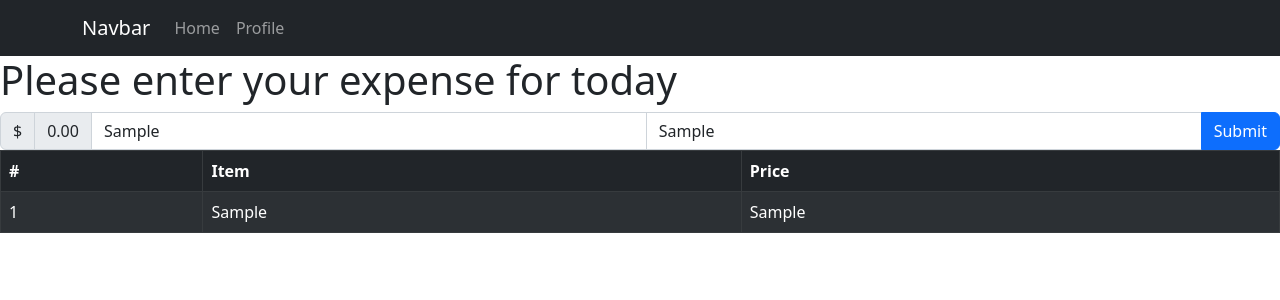
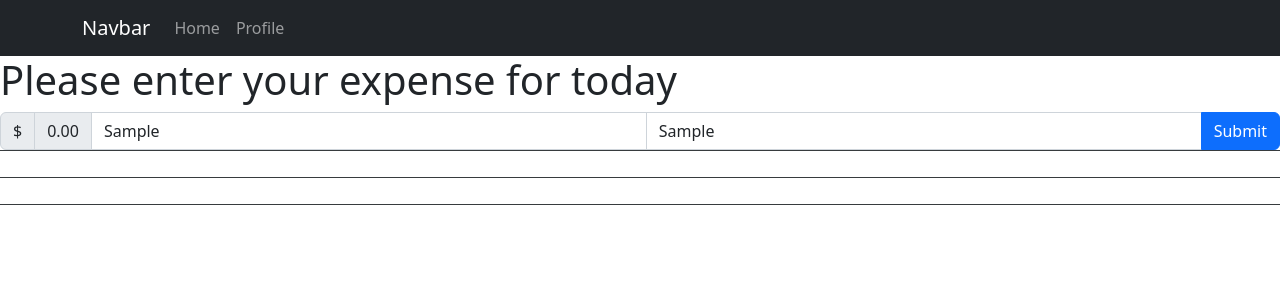
Before and after one commit to puneet2121/-Expense--racker, a React (Create React App) app in the folder front-end/: page /home in a window 1280 px wide. Both pictures are taken after typing "Sample", "Sample" into the empty fields and a click on the button "Submit". Shown: the top 300 px of the page. Built offline with nearby package versions, Linux system fonts and the light colour scheme.

Commit message:
issues with table

```diff
--- a/front-end/src/components/Home.jsx
+++ b/front-end/src/components/Home.jsx
@@ -10,35 +10,40 @@ const Home = () => {
     price: "",
   });
   // Setting up another data for the storage purpose so I can use this to use OnSubmit
-  const [data, setData] = useState([{
+  const [data, setData] = useState([
+    {
       item: [],
       price: "",
-  }]);
-  const [items,setItems] = useState([]);
-  const [prices,setPrices] = useState([]);
+    },
+  ]);
+  const [items, setItems] = useState([]);
+  const [prices, setPrices] = useState([]);
   let name, value;
   const getData = (e) => {
     name = e.target.name;
     value = e.target.value;
     setState({ ...state, [name]: value });
   };
-  console.log(items)
+  console.log(items);
   const handleClick = (e) => {
     e.preventDefault();
-    setItems(current => [state.item,...current])
-    setPrices(current => [state.price,...current])
-    console.log(items)
-    setData([{ ...state,
+    setItems((current) => [state.item, ...current]);
+    setPrices((current) => [state.price, ...current]);
+    console.log(items);
+    setData([
+      {
+        ...state,
         item: state.item,
         items: items,
         price: state.price,
-      prices: prices }]); // Using data for onSubmit handler
+        prices: prices,
+      },
+    ]); // Using data for onSubmit handler
+  };
 
-  };
-  console.log(data)
-  data.map((el,id) => {
-    console.log(el,id)
-  })
+  data.map((el, id) => {
+    console.log(el, id);
+  });
 
   return (
     <>
@@ -66,31 +71,27 @@ const Home = () => {
       </InputGroup>
 
       <Table striped bordered hover variant="dark">
-        <thead>
+
           <tr>
             <th>#</th>
             <th>Item</th>
             <th>Price</th>
           </tr>
-        </thead>
-        <tbody>
-       { items.map((element,id) => {
-        console.log('DATAR',element)
-          return <>
+
+
+
+            {prices.map((el,id) => {
+              return<>
               <tr>
               <td>{id + 1}</td>
-          <td>{element}</td>
-          <td>
-            {items.map((el) => {
-              return <>{el}</>
+              <td>{el}</td>
+              <td>{data.item}</td>
+              </tr>
+            </>
             })}
-          </td>
-          </tr>
 
-          </>
-        })
-      }
-      </tbody>
+
+
 
       </Table>
     </>
```
Lines whose indentation alone changed are shown as unchanged.
